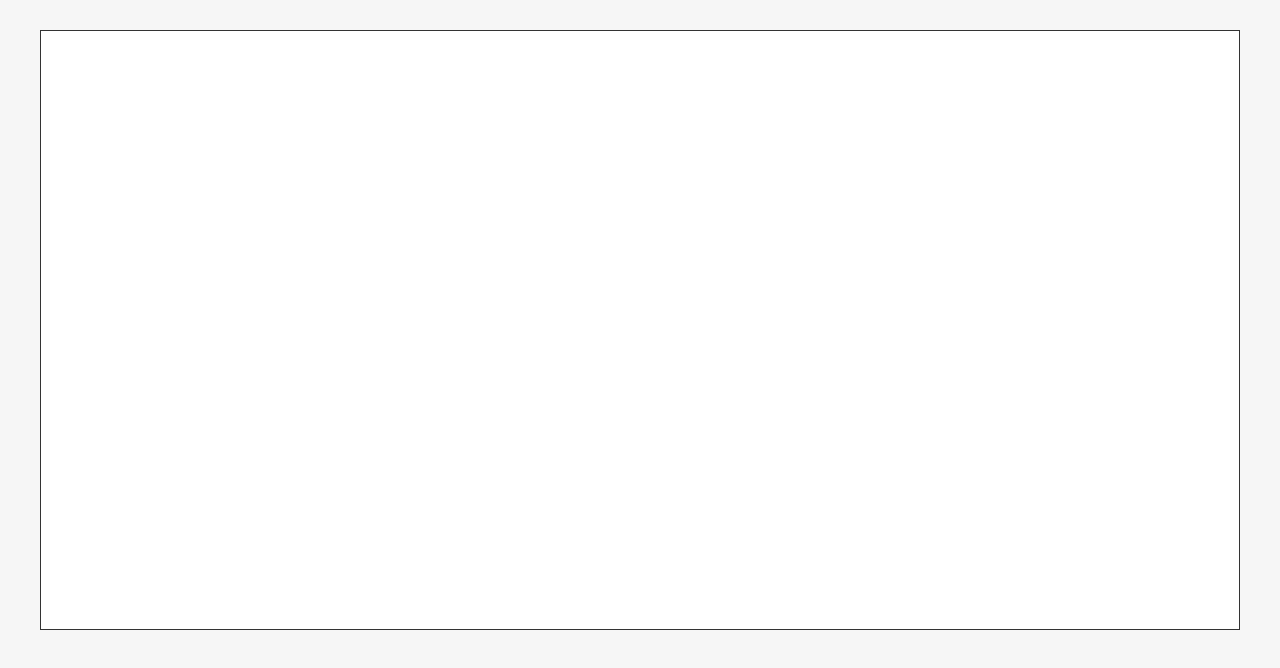
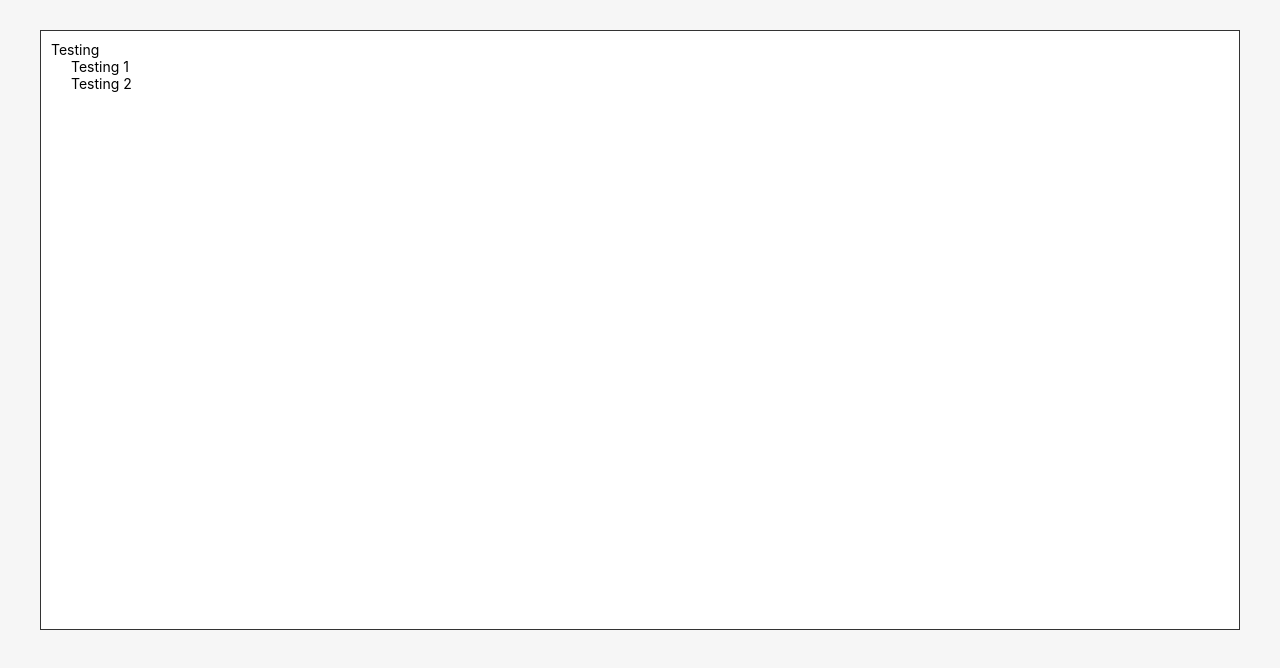
Before and after one commit to lancehub/workflow-demo, a React app in the folder client/: page / in a window 1280 px wide. Shown: the top 668 px of the page. Built offline with nearby package versions, Linux system fonts and the light colour scheme.

Commit message:
add static structure

```diff
--- /dev/null
+++ b/client/src/components/Node.jsx
@@ -0,0 +1,13 @@
+import React from 'react';
+import '../styles/node.less';
+
+const Node = ({data}) => (
+  <div className="node">
+    <div className="name">{data.name}</div>
+    <div className="children">
+      {data.children.map((item) => <Node data={item} />)}
+    </div>
+  </div>
+);
+
+export default Node;
--- a/client/src/components/index.jsx
+++ b/client/src/components/index.jsx
@@ -1,8 +1,24 @@
 import React from 'react';
-import '../styles/index.less'
+import '../styles/index.less';
+import Node from './Node';
+
+const data = {
+  name: 'Testing',
+  children: [
+    {
+      name: 'Testing 1',
+      children: [],
+    },
+    {
+      name: 'Testing 2',
+      children: [],
+    },
+  ]
+}
 
 const App = () => (
   <div className="canvas">
+    <Node data={data} />
   </div>
 );
 
--- /dev/null
+++ b/client/src/styles/node.less
@@ -0,0 +1,5 @@
+.node{
+  .children{
+    margin-left: 20px;
+  }
+}
```
